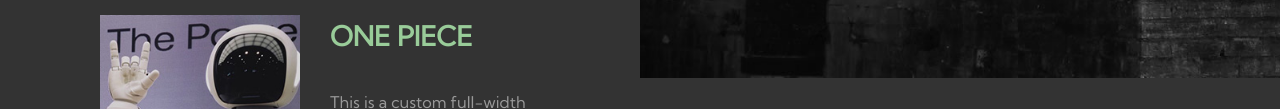
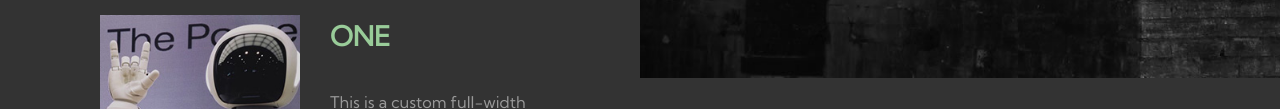
Before and after one commit to KewinMoses/MyFirstHtmlCssTemplate, a plain HTML site: page index.html in a window 1280 px wide. Shown: the part 835-944 px from the top of the page. Drawn offline with Linux system fonts and the light colour scheme.

Commit message:
Update index.html

```diff
--- a/index.html
+++ b/index.html
@@ -102,7 +102,7 @@ https://www.tooplate.com/view/2124-vertex
                 <div class="tm-media">
                     <img src="img/gallery/tn/img-18.jpg" alt="Intro image">
                     <div class="tm-media-body">
-                        <h2><a href="#" class="tm-text-primary">ONE PIECE</a></h2>
+                        <h2><a href="#" class="tm-text-primary">ONE</a></h2>
                         <p class="tm-mb-20 tm-text-small">
                             This is a custom full-width layout. Gallery page included paging thumbnails with a beautiful hover effect and a larger image pop up in the lightbox.
                         </p>
```
